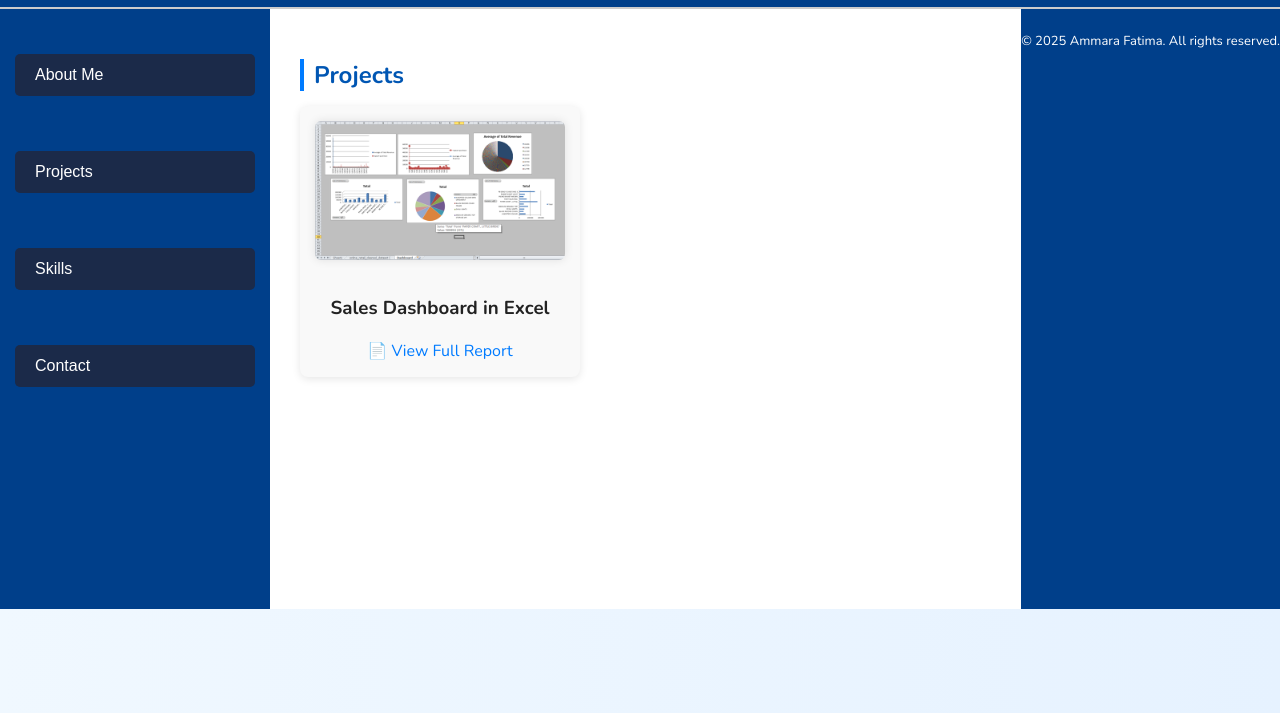
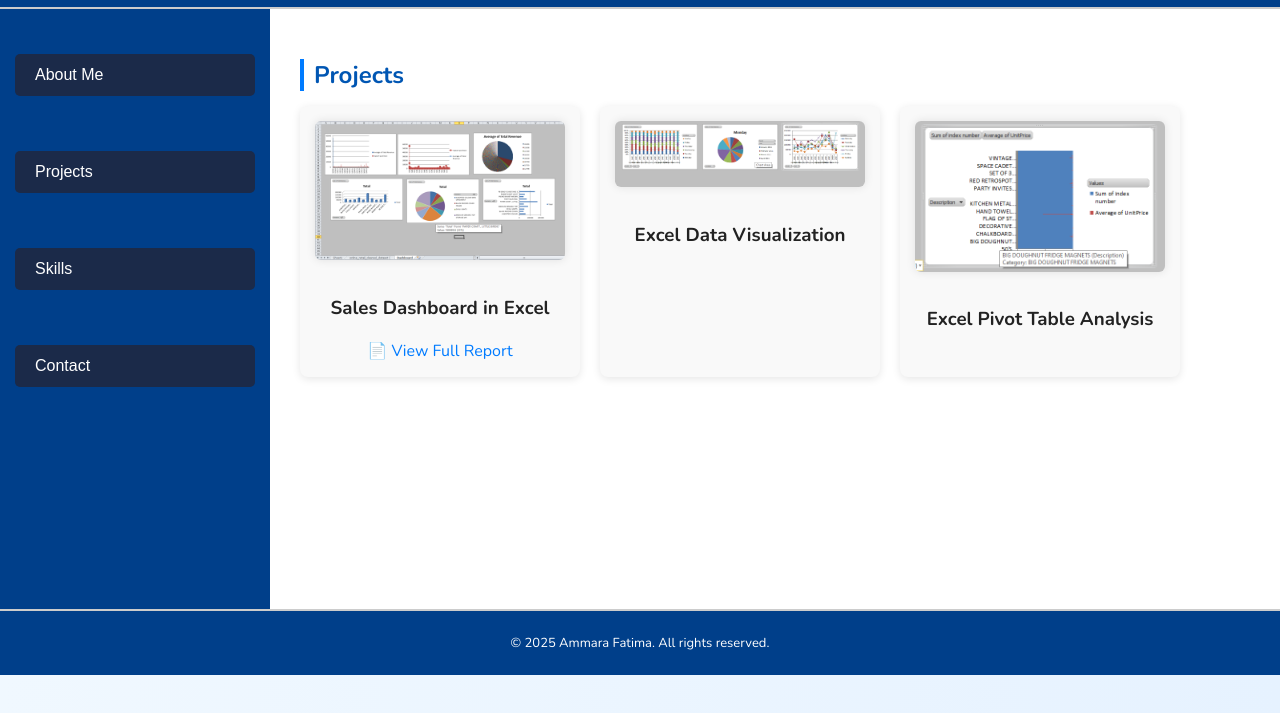
Before and after one commit to ammara02345/ammara02345.github.io, a plain HTML site: page index.html in a window 1280 px wide. Both pictures are taken after a click on the button "Projects". Shown: the part 73-786 px from the top of the page. Drawn offline with nearby package versions, Linux system fonts and the light colour scheme.

Commit message:
changes in files

```diff
--- a/index.html
+++ b/index.html
@@ -55,17 +55,29 @@
 </ul>
         </div>
 
-       <div id="projects" class="tab-content">
+   <div id="projects" class="tab-content">
   <h2>Projects</h2>
 
   <div class="gallery">
-    <!-- Project 1: Excel -->
+    <!-- Excel Project -->
     <div class="project-item">
       <img src="images/project1.png" alt="Excel Project Dashboard">
       <h3>Sales Dashboard in Excel</h3>
       <a href="reports/Excel_Portfolio_Project.pdf" target="_blank">📄 View Full Report</a>
     </div>
+
+    <div class="project-item">
+      <img src="images/project1b.png" alt="Excel Project Chart">
+      <h3>Excel Data Visualization</h3>
+    </div>
+
+    <div class="project-item">
+      <img src="images/project1c.png" alt="Excel Pivot Table">
+      <h3>Excel Pivot Table Analysis</h3>
+    </div>
   </div>
+</div> <!-- ✅ CLOSES the projects section -->
+
 
         <div id="skills" class="tab-content">
   <h2>Skills</h2>
```
Also changed, not shown: images/project1b.png (renamed from images/project2.png), images/project1c.png (renamed from images/project3.png).
